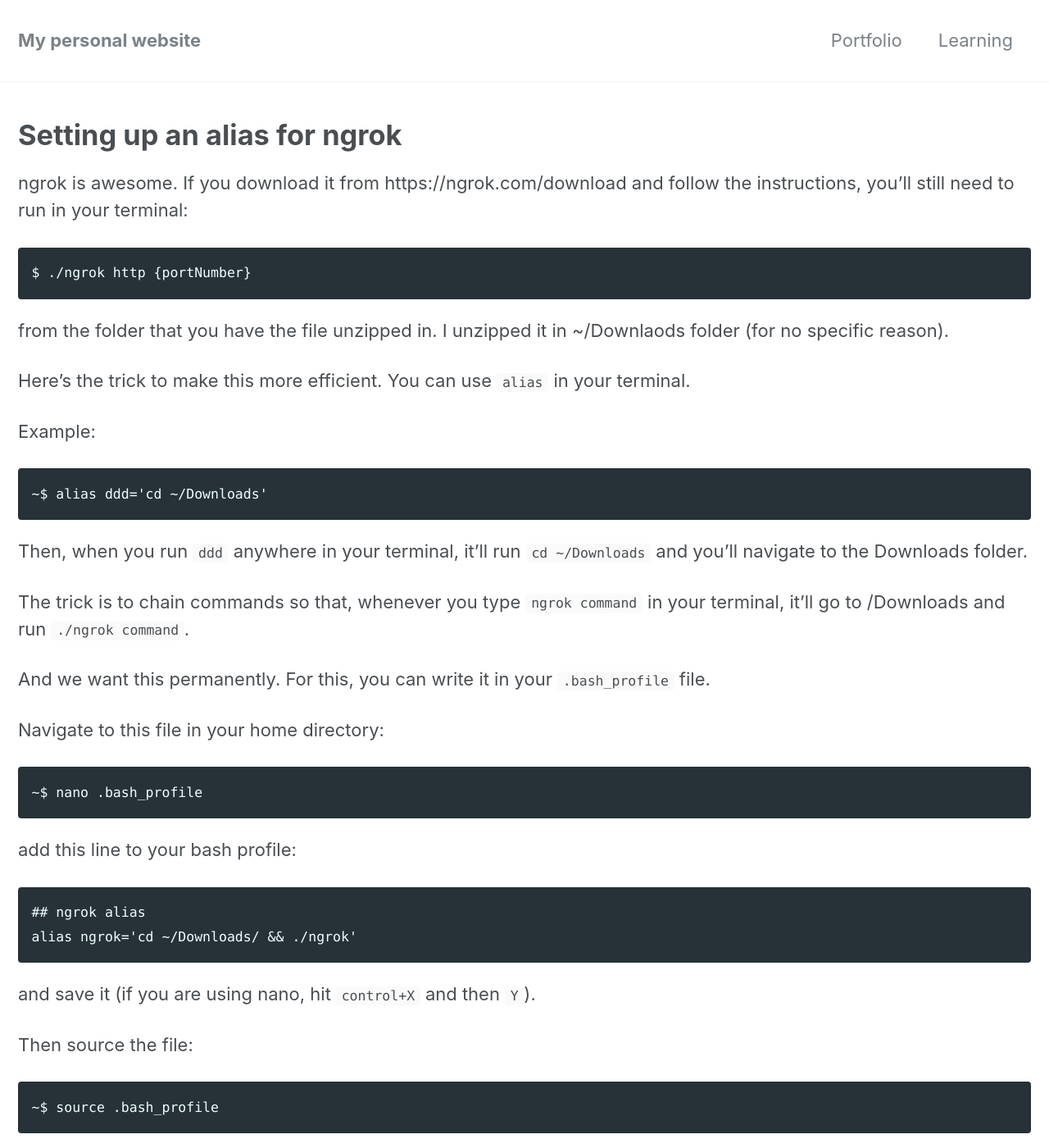
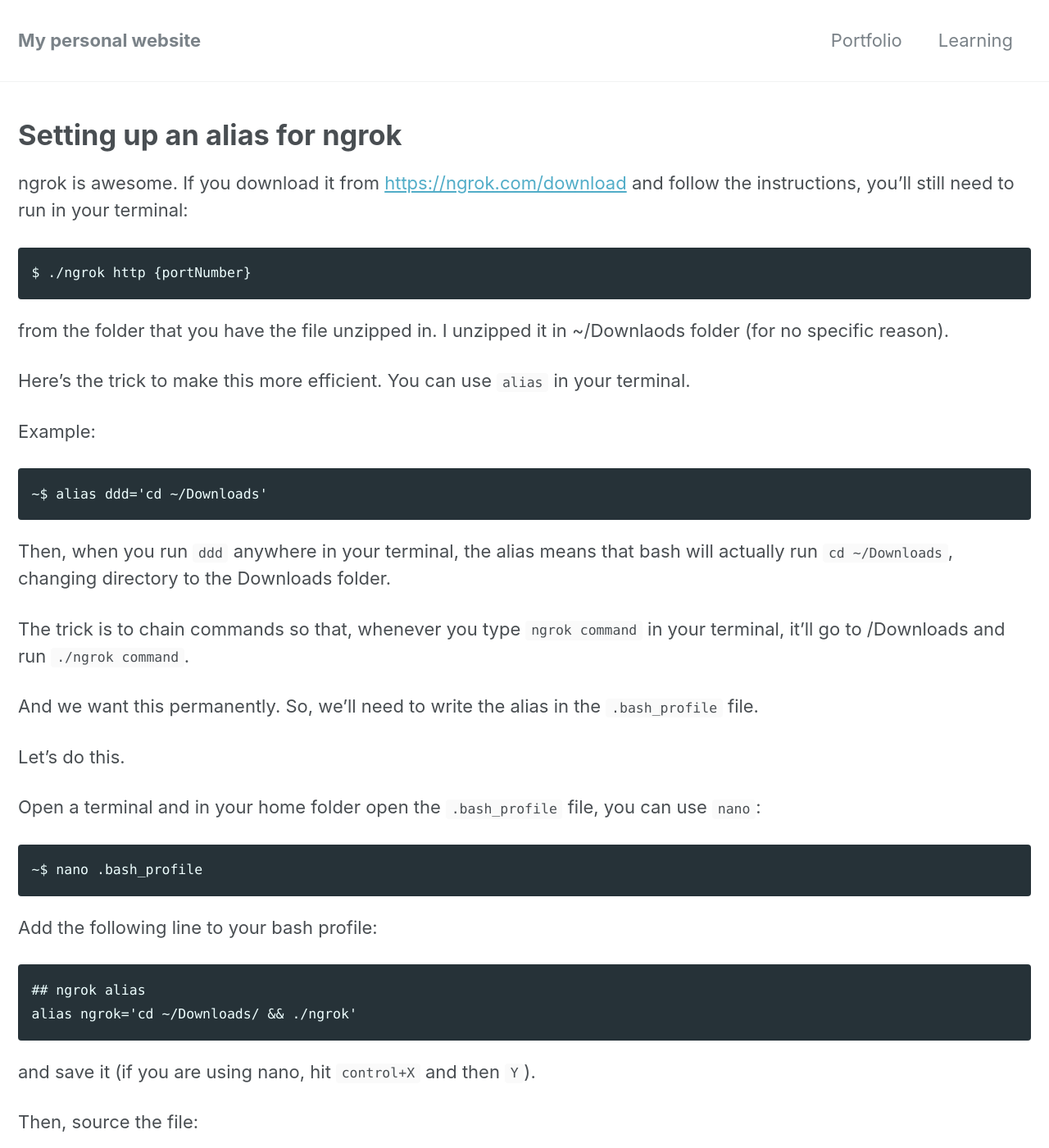
Before and after one commit to nahusznaj/nahusznaj.github.io, a Jekyll site: the page built from _posts/learning/2020-10-07-ngrok-alias.md, in a window 1280 px wide and 1400 px high. Shown: the whole window at 82% size. Built offline with Jekyll 4.4.1, drawn with Linux system fonts in a browser that asks for light colours; nearby versions of some CDN libraries; some of the changed text lies outside the part shown.

Commit message:
style in ngrok post

````diff
--- a/_posts/learning/2020-10-07-ngrok-alias.md
+++ b/_posts/learning/2020-10-07-ngrok-alias.md
@@ -9,7 +9,7 @@ share: true
 read_time: true
 ---
 
-ngrok is awesome. If you download it from https://ngrok.com/download and follow the instructions, you'll still need to run in your terminal:
+ngrok is awesome. If you download it from <https://ngrok.com/download> and follow the instructions, you'll still need to run in your terminal:
 
 ```
 $ ./ngrok http {portNumber}
@@ -24,19 +24,22 @@ Example:
 ~$ alias ddd='cd ~/Downloads'
 ```
 
-Then, when you run `ddd` anywhere in your terminal, it'll run `cd ~/Downloads` and you'll navigate to the Downloads folder.
+Then, when you run `ddd` anywhere in your terminal, the alias means that bash will actually run `cd ~/Downloads`, changing directory to the Downloads folder.
 
 The trick is to chain commands so that, whenever you type `ngrok command` in your terminal, it'll go to /Downloads and run `./ngrok command`.
 
-And we want this permanently. For this, you can write it in your `.bash_profile` file.
+And we want this permanently. So, we'll need to write the alias in the `.bash_profile` file.
 
-Navigate to this file in your home directory:
+
+Let's do this.
+
+Open a terminal and in your home folder open the `.bash_profile` file, you can use `nano`:
 
 ```
 ~$ nano .bash_profile
 ```
 
-add this line to your bash profile:
+Add the following line to your bash profile:
 
 
 ```
````
Also changed, not shown: other parts of _posts/learning/2020-10-07-ngrok-alias.md (+2 -4 lines).
